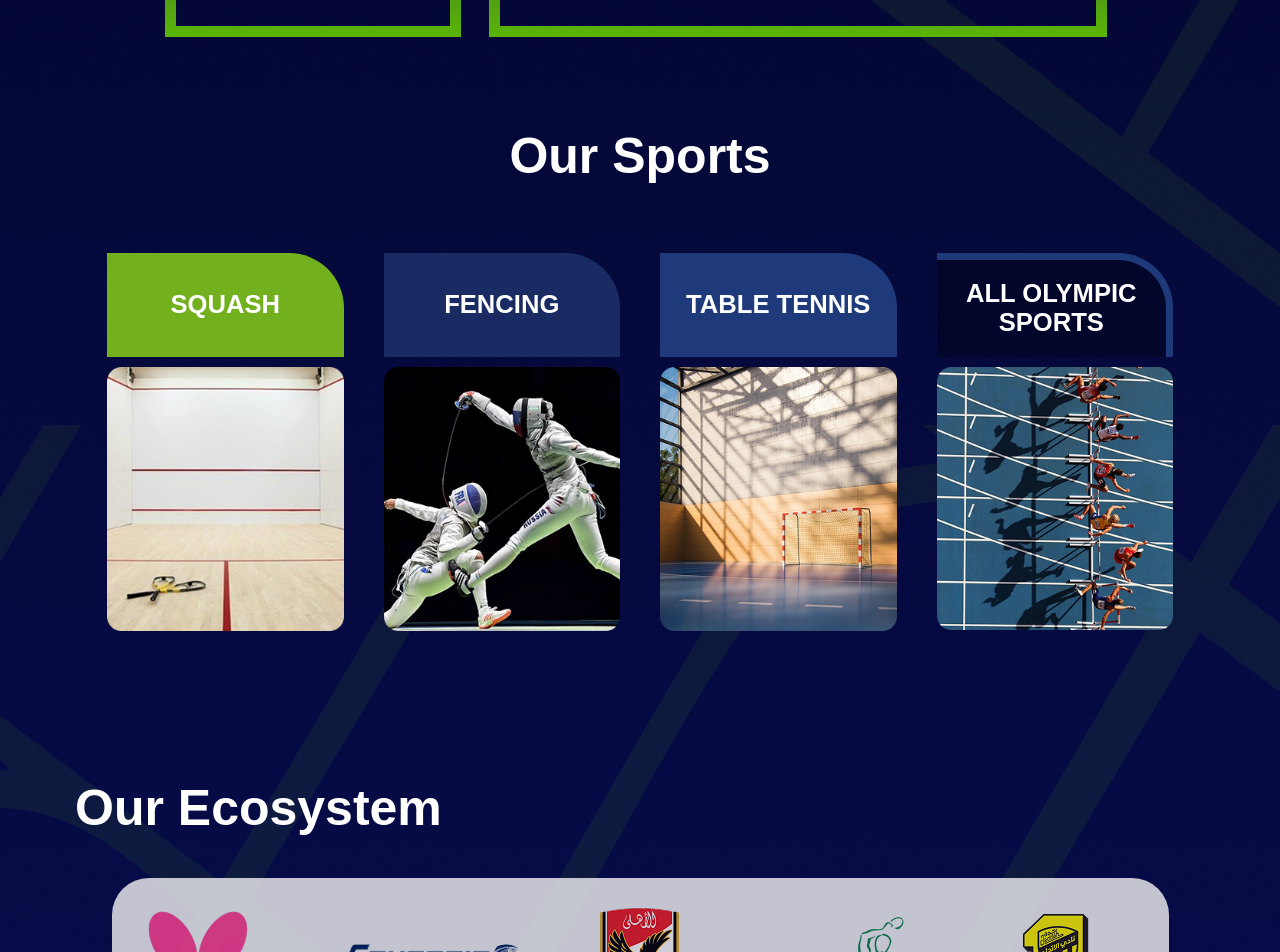
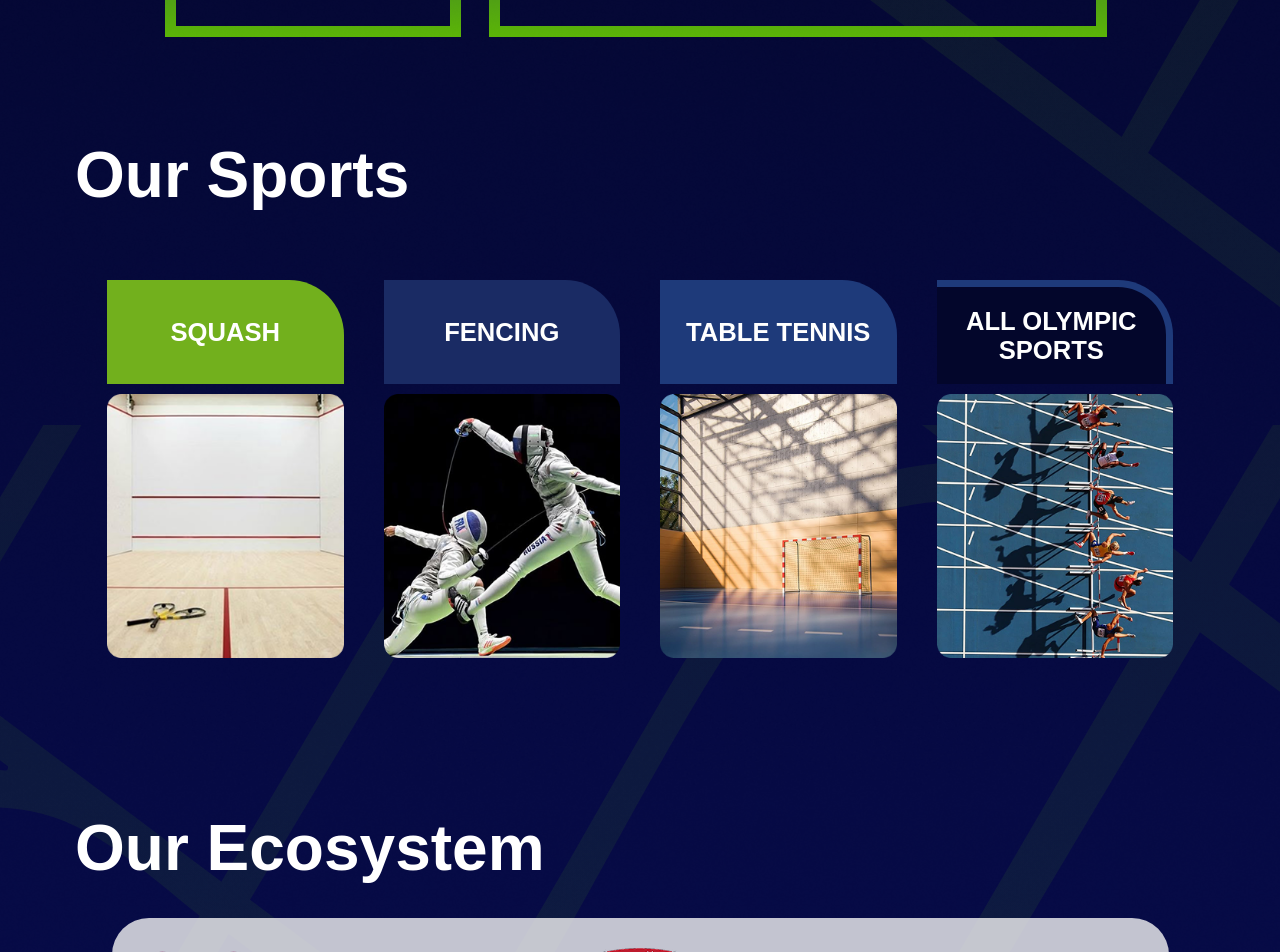
Before and after one commit to seifelden66/play-game, a Vue app: page / in a window 1280 px wide. Shown: the part 2020-2972 px from the top of the page. Built offline with nearby package versions, Linux system fonts and the light colour scheme; a web font is replaced by a local one.

Commit message:
added clamp to text

```diff
--- a/src/components/SportsSection.vue
+++ b/src/components/SportsSection.vue
@@ -94,7 +94,7 @@
 }
 .sports-section h2 {
   font-weight: 700;
-  font-size: 50px;
+  font-size: clamp(20px, 5vw, 120px);
   line-height: 80px;
 }
 .logos-grid {
@@ -134,12 +134,12 @@
 .sports-section2 {
     max-width: 1130px;
     margin: 0 auto;
-    text-align: center;
+    /* text-align: center; */
     color: white;
 }
 
 .sports-section2 h2 {
-    font-size: 50px;
+    font-size: clamp(20px, 5vw, 120px);
     font-weight: bold;
     margin-bottom: 20px;
 }
```
